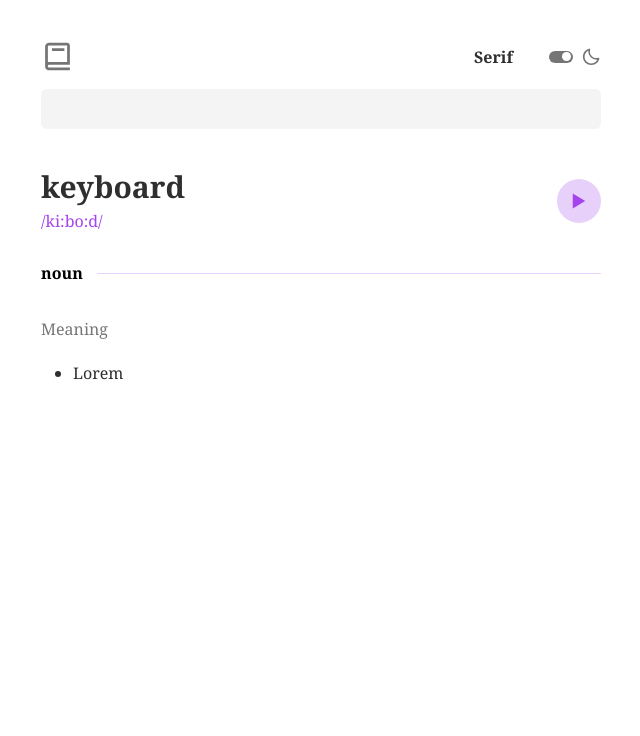
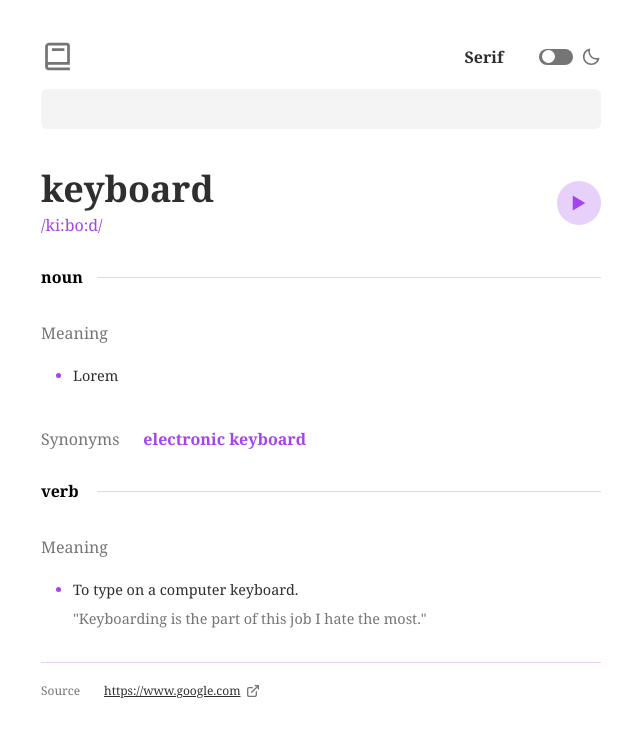
Before and after one commit to russellbanares322/dictionary-app-fem-challenge, a React (Vite) app: page / in a window 1280 px wide. Shown: the top 736 px of the page, without its empty margins (319-959 px from the left). Built offline with nearby package versions, Linux system fonts and the light colour scheme.

Commit message:
feat: add text verb definition section

```diff
--- a/src/App.jsx
+++ b/src/App.jsx
@@ -5,7 +5,9 @@ import SearchInput from "./components/search/SearchInput";
 
 function App() {
   return (
-    <div className={`font-serif flex justify-center items-center py-10`}>
+    <div
+      className={`font-serif flex justify-center items-center py-10 px-10 md:px-1 `}
+    >
       <div className="w-[35rem]">
         <Header />
         <SearchInput />
--- a/src/components/dictionary/Dictionary.jsx
+++ b/src/components/dictionary/Dictionary.jsx
@@ -1,16 +1,17 @@
 import React from "react";
 import { IoPlaySharp } from "react-icons/io5";
+import { TbExternalLink } from "react-icons/tb";
 
 const Dictionary = () => {
   return (
     <div>
       <div className="flex justify-between items-center mt-10">
         <div className="flex flex-col gap-1">
-          <p className="text-3xl text-black font-bold">keyboard</p>
+          <p className=" text-black font-bold text-4xl">keyboard</p>
           <p className="text-purple">/ki:bo:d/</p>
         </div>
-        <div className="bg-light-purple p-3 rounded-full cursor-pointer cursor-pointer">
-          <IoPlaySharp className="text-purple " size={20} />
+        <div className="bg-light-purple p-3 rounded-full cursor-pointer">
+          <IoPlaySharp className="text-purple" size={20} />
         </div>
       </div>
       <div className="mt-7">
@@ -20,9 +21,39 @@ const Dictionary = () => {
       </div>
       <div className="mt-8">
         <p className="text-gray">Meaning</p>
-        <ul className=" ml-8 mt-5 list-disc">
-          <li className="text-black font-light">Lorem</li>
+        <ul className=" ml-8 mt-5 list-disc  text-[0.9rem]">
+          <li className="text-purple font-light">
+            <span className="text-black">Lorem</span>
+          </li>
         </ul>
+        <div className="flex mt-10 mb-3">
+          <p className="text-gray mr-6">Synonyms</p>
+          <p className="text-purple font-semibold">electronic keyboard</p>
+        </div>
+      </div>
+      <div className="mt-7">
+        <p className="font-bold relative after:absolute after:place-content-start after:right-0 after:top-[50%] after:bg-light-purple after:w-[90%] after:h-[0.9px] after:block">
+          verb
+        </p>
+      </div>
+      <div className="mt-8">
+        <p className="text-gray">Meaning</p>
+        <ul className=" ml-8 mt-5 text-[0.9rem] ">
+          <li className="text-purple font-light list-disc mb-2">
+            <span className="text-black">To type on a computer keyboard.</span>
+          </li>
+          <li className="text-gray">
+            "Keyboarding is the part of this job I hate the most."
+          </li>
+        </ul>
+        <hr className="text-light-purple mt-8 h-[0.6px]" />
+        <div className="flex justify-start items-center mt-5">
+          <p className="text-gray mr-6 text-xs">Source</p>
+          <p className="text-black text-xs underline flex justify-center items-center gap-1">
+            https://www.google.com
+            <TbExternalLink className="text-gray" size={16} />
+          </p>
+        </div>
       </div>
     </div>
   );
--- a/src/components/header/Header.jsx
+++ b/src/components/header/Header.jsx
@@ -19,11 +19,11 @@ const Header = () => {
         </p>
         <div
           onClick={handleToggleTheme}
-          className="w-6 bg-gray h-3 rounded-full ml-4 mr-2 relative cursor-pointer"
+          className="w-[2.1rem] bg-gray h-[1rem] rounded-full ml-4 mr-2 relative cursor-pointer"
         >
           <div
-            className={`rounded-full w-[8.8px] h-[8.8px] bg-white absolute top-[1.7px] ${
-              !isDarkTheme ? "left-[1.7px]" : "left-[13px]"
+            className={`rounded-full w-[0.8rem] h-[0.8rem] bg-white absolute top-[1.3px] ${
+              !isDarkTheme ? "left-[2.5px]" : "left-[18px]"
             } transition-all duration-100 ease-in-out`}
           ></div>
         </div>
--- a/src/context/DictionaryContext.jsx
+++ b/src/context/DictionaryContext.jsx
@@ -3,7 +3,7 @@ import { createContext, useState } from "react";
 const DictionaryContext = createContext();
 
 export const DictionaryProvider = ({ children }) => {
-  const [isDarkTheme, setIsDarkTheme] = useState(true);
+  const [isDarkTheme, setIsDarkTheme] = useState(false);
 
   const handleToggleTheme = () => {
     setIsDarkTheme(!isDarkTheme);
```
